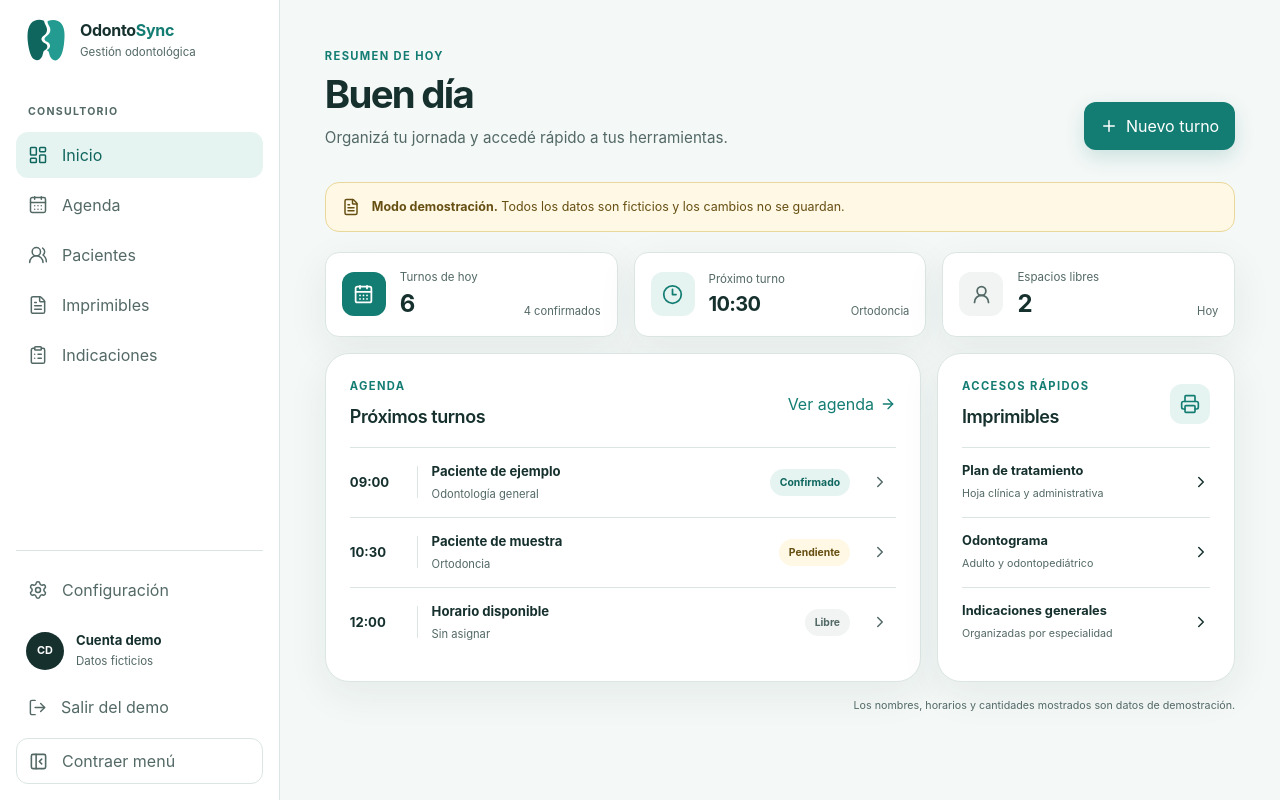
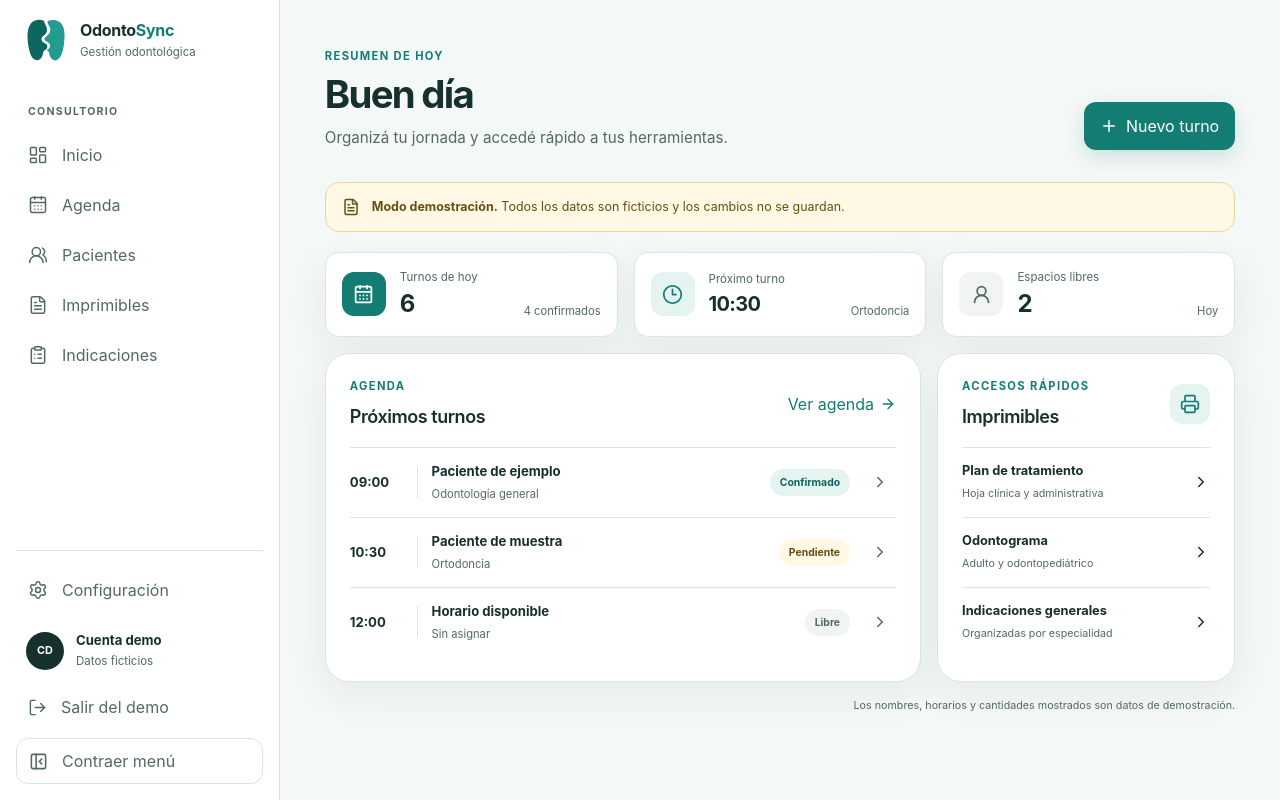
Before and after one commit to daifernandez/odontosync, a Next.js app: page /demo in a window 1280 px wide. Built offline with nearby package versions, Linux system fonts and the light colour scheme.

Commit message:
feat: organize profile and agenda settings

```diff
--- a/src/app/(private)/app/configuracion/page.tsx
+++ b/src/app/(private)/app/configuracion/page.tsx
@@ -1,4 +1,5 @@
 import type { Metadata } from "next";
+import Link from "next/link";
 
 import { InitialConfigurationForm } from "@/components/initial-configuration-form";
 import { getInitialConfiguration } from "@/modules/initial-configuration/repository";
@@ -10,21 +11,42 @@ export const metadata: Metadata = {
 
 export default async function ConfigurationPage() {
   const configuration = await getInitialConfiguration();
+  const isInitialSetup =
+    !configuration || configuration.availability.length === 0;
 
   return (
     <main className="mx-auto w-full max-w-5xl px-4 py-7 md:px-8 md:py-12">
       <header className="mb-7">
         <p className="mb-2 text-[0.7rem] font-bold tracking-[0.12em] text-[var(--color-brand)] uppercase">
-          Configuración inicial
+          {isInitialSetup ? "Configuración inicial" : "Configuración"}
         </p>
         <h1 className="m-0 text-[clamp(1.8rem,3vw,2.55rem)] leading-[1.1] tracking-[-0.045em]">
-          Prepará tu agenda
+          {isInitialSetup ? "Prepará tu agenda" : "Ajustá tu espacio"}
         </h1>
         <p className="mt-3 max-w-2xl text-sm leading-6 text-[var(--color-muted)]">
-          Estos valores se usarán como base para calcular horarios disponibles.
-          Podrás modificarlos más adelante.
+          {isInitialSetup
+            ? "Estos valores se usarán como base para calcular horarios disponibles. Podrás modificarlos más adelante."
+            : "Actualizá tu perfil profesional y la forma en que organizás la agenda."}
         </p>
       </header>
+
+      <nav
+        aria-label="Secciones de configuración"
+        className="mb-5 flex flex-wrap gap-2"
+      >
+        <Link
+          className="rounded-full border border-[var(--color-border)] bg-white px-4 py-2 text-sm font-semibold text-[var(--color-brand-dark)] no-underline hover:bg-[var(--color-brand-subtle)]"
+          href="#perfil"
+        >
+          Perfil profesional
+        </Link>
+        <Link
+          className="rounded-full border border-[var(--color-border)] bg-white px-4 py-2 text-sm font-semibold text-[var(--color-brand-dark)] no-underline hover:bg-[var(--color-brand-subtle)]"
+          href="#agenda"
+        >
+          Configuración de agenda
+        </Link>
+      </nav>
 
       <InitialConfigurationForm
         initialConfiguration={
@@ -38,6 +60,7 @@ export default async function ConfigurationPage() {
             availability: [],
           }
         }
+        isInitialSetup={isInitialSetup}
       />
     </main>
   );
--- a/src/components/app-shell.tsx
+++ b/src/components/app-shell.tsx
@@ -15,6 +15,7 @@ import {
   type LucideIcon,
 } from "lucide-react";
 import Link from "next/link";
+import { usePathname } from "next/navigation";
 import { useState, type ReactNode } from "react";
 
 import { BrandMark } from "@/components/brand-mark";
@@ -23,11 +24,11 @@ import { logoutAction } from "@/modules/auth/actions";
 type NavigationItem = {
   label: string;
   icon: LucideIcon;
-  active?: boolean;
+  href?: string;
 };
 
 const navigation: NavigationItem[] = [
-  { label: "Inicio", icon: LayoutDashboard, active: true },
+  { label: "Inicio", icon: LayoutDashboard, href: "/app" },
   { label: "Agenda", icon: CalendarDays },
   { label: "Pacientes", icon: UsersRound },
   { label: "Imprimibles", icon: FileText },
@@ -54,7 +55,9 @@ export function AppShell({
 }>) {
   const [isCollapsed, setIsCollapsed] = useState(false);
   const [isMobileOpen, setIsMobileOpen] = useState(false);
+  const pathname = usePathname();
   const initials = getInitials(user.fullName);
+  const isConfigurationActive = pathname.startsWith("/app/configuracion");
 
   return (
     <div className="min-h-screen">
@@ -109,18 +112,15 @@ export function AppShell({
           >
             Consultorio
           </p>
-          {navigation.map(({ label, icon: Icon, active }) => (
-            <button
-              aria-current={active ? "page" : undefined}
-              className={`flex h-11.5 w-full cursor-pointer items-center gap-3.5 rounded-xl border-0 px-3 text-left transition-colors ${
-                active
+          {navigation.map(({ label, icon: Icon, href }) => {
+            const isActive = pathname === href;
+            const className = `flex h-11.5 w-full cursor-pointer items-center gap-3.5 rounded-xl border-0 px-3 text-left no-underline transition-colors ${
+              isActive
                 ? "bg-[var(--color-brand-soft)] font-semibold text-[var(--color-brand-dark)]"
                 : "bg-transparent text-[var(--color-muted)] hover:bg-[var(--color-brand-subtle)] hover:text-[var(--color-brand-dark)]"
-              } ${isCollapsed ? "md:justify-center md:px-0" : ""}`}
-              key={label}
-              title={isCollapsed ? label : undefined}
-              type="button"
-            >
+            } ${isCollapsed ? "md:justify-center md:px-0" : ""}`;
+            const content = (
+              <>
                 <Icon aria-hidden="true" size={20} strokeWidth={1.8} />
                 <span
                   className={`overflow-hidden whitespace-nowrap ${
@@ -129,13 +129,40 @@ export function AppShell({
                 >
                   {label}
                 </span>
+              </>
+            );
+
+            return href ? (
+              <Link
+                aria-current={isActive ? "page" : undefined}
+                className={className}
+                href={href}
+                key={label}
+                title={isCollapsed ? label : undefined}
+              >
+                {content}
+              </Link>
+            ) : (
+              <button
+                className={className}
+                key={label}
+                title={isCollapsed ? label : undefined}
+                type="button"
+              >
+                {content}
               </button>
-          ))}
+            );
+          })}
         </nav>
 
         <div className="flex flex-col gap-1 border-t border-[var(--color-border)] pt-4">
           <Link
-            className={`flex h-11.5 w-full cursor-pointer items-center gap-3.5 rounded-xl border-0 bg-transparent px-3 text-left text-[var(--color-muted)] transition-colors hover:bg-[var(--color-brand-subtle)] hover:text-[var(--color-brand-dark)] ${
+            aria-current={isConfigurationActive ? "page" : undefined}
+            className={`flex h-11.5 w-full cursor-pointer items-center gap-3.5 rounded-xl border-0 px-3 text-left no-underline transition-colors ${
+              isConfigurationActive
+                ? "bg-[var(--color-brand-soft)] font-semibold text-[var(--color-brand-dark)]"
+                : "bg-transparent text-[var(--color-muted)] hover:bg-[var(--color-brand-subtle)] hover:text-[var(--color-brand-dark)]"
+            } ${
               isCollapsed ? "md:justify-center md:px-0" : ""
             }`}
             href="/app/configuracion"
--- a/src/components/initial-configuration-form.tsx
+++ b/src/components/initial-configuration-form.tsx
@@ -38,7 +38,11 @@ function FieldError({ id, message }: { id: string; message?: string }) {
 
 export function InitialConfigurationForm({
   initialConfiguration,
-}: Readonly<{ initialConfiguration: InitialConfiguration }>) {
+  isInitialSetup,
+}: Readonly<{
+  initialConfiguration: InitialConfiguration;
+  isInitialSetup: boolean;
+}>) {
   const [state, action] = useActionState(
     saveInitialConfigurationAction,
     initialConfigurationFormState,
@@ -75,9 +79,13 @@ export function InitialConfigurationForm({
         </p>
       ) : null}
 
-      <section className={cardClassName} aria-labelledby="profile-title">
+      <section
+        className={`${cardClassName} scroll-mt-5`}
+        aria-labelledby="profile-title"
+        id="perfil"
+      >
         <p className="mb-2 text-[0.7rem] font-bold tracking-[0.12em] text-[var(--color-brand)] uppercase">
-          Paso 1
+          {isInitialSetup ? "Paso 1" : "Perfil"}
         </p>
         <h2 className="m-0 text-xl" id="profile-title">
           Perfil profesional
@@ -160,9 +168,13 @@ export function InitialConfigurationForm({
         </div>
       </section>
 
-      <section className={cardClassName} aria-labelledby="agenda-settings-title">
+      <section
+        className={`${cardClassName} scroll-mt-5`}
+        aria-labelledby="agenda-settings-title"
+        id="agenda"
+      >
         <p className="mb-2 text-[0.7rem] font-bold tracking-[0.12em] text-[var(--color-brand)] uppercase">
-          Paso 2
+          {isInitialSetup ? "Paso 2" : "Agenda"}
         </p>
         <h2 className="m-0 text-xl" id="agenda-settings-title">
           Preferencias de agenda
@@ -248,7 +260,7 @@ export function InitialConfigurationForm({
         <div className="flex flex-col gap-4 sm:flex-row sm:items-start sm:justify-between">
           <div>
             <p className="mb-2 text-[0.7rem] font-bold tracking-[0.12em] text-[var(--color-brand)] uppercase">
-              Paso 3
+              {isInitialSetup ? "Paso 3" : "Agenda"}
             </p>
             <h2 className="m-0 text-xl" id="availability-title">
               Horarios habituales
```
Lines whose indentation alone changed are shown as unchanged.
